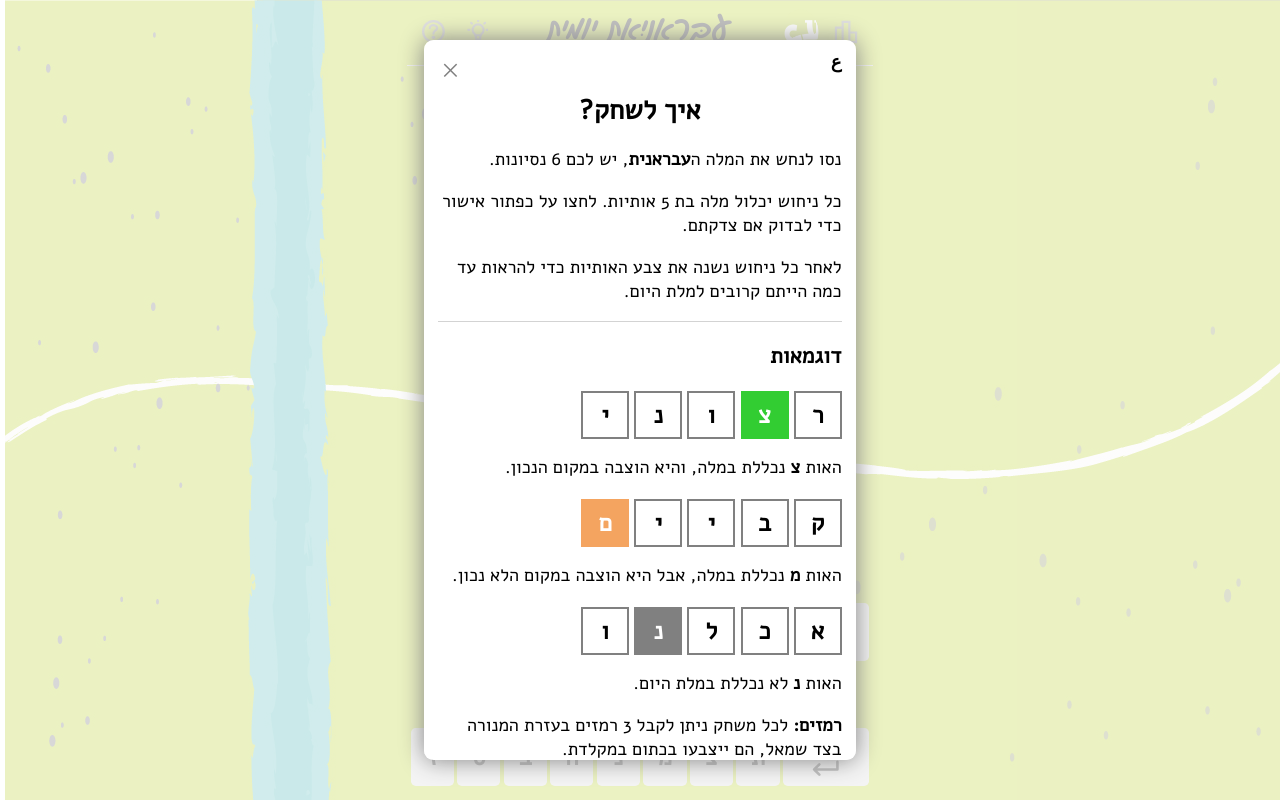
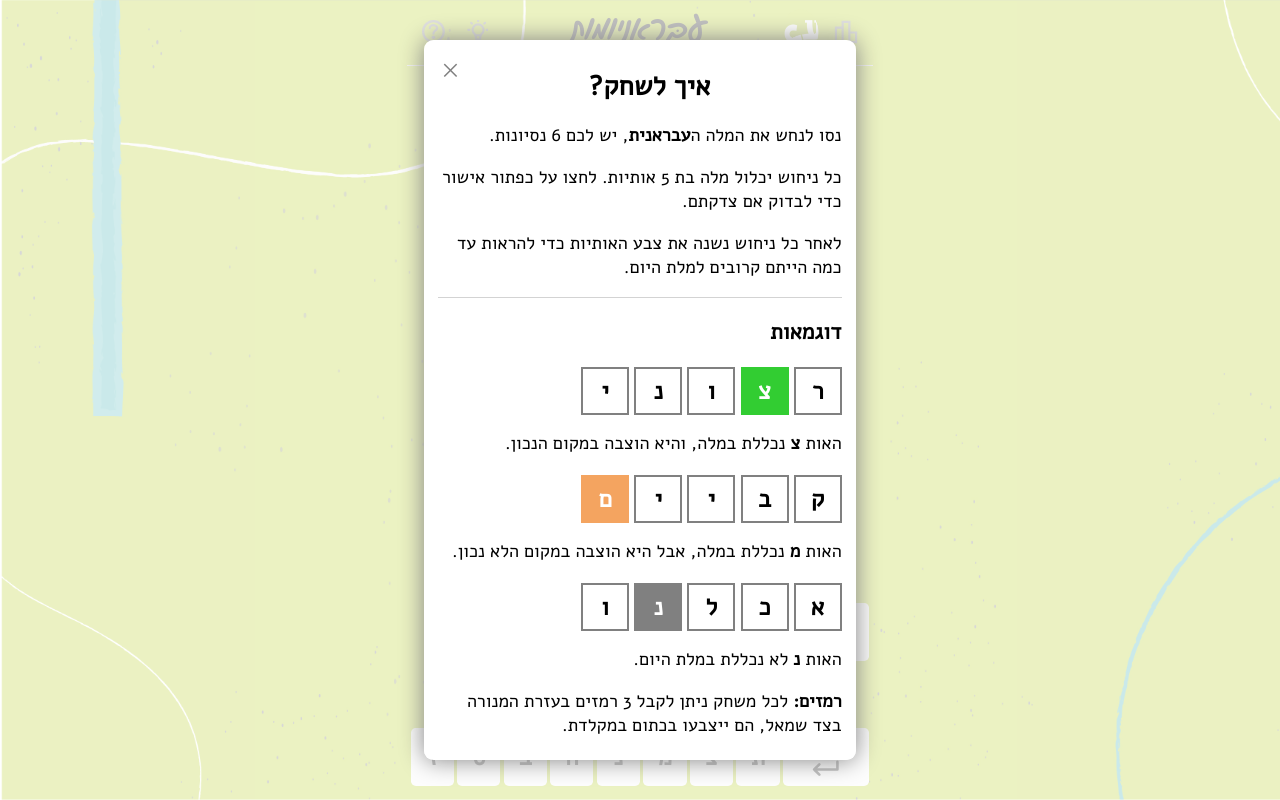
Before and after one commit to asaadsleman/words-guess-v14, a plain HTML site: page public/index.html in a window 1280 px wide. Drawn offline with Linux system fonts and the light colour scheme; no server answers.

Commit message:
final version

```diff
--- a/public/index.html
+++ b/public/index.html
@@ -4,7 +4,7 @@
 <head>
     <meta charset="UTF-8">
     <meta name=viewport content="width=device-width, initial-scale=1.0, maximum-scale=1.0, user-scalable=no">
-    <title>עבראניאת: ללמוד עברית בכיף</title>
+    <title>עִבְּרָאנִיומות: משחק מילים</title>
     <link rel="stylesheet" href="style.css">
 </head>
 <!--
@@ -39,7 +39,7 @@
             <path d="M9 16a5 5 0 1 1 6 0a3.5 3.5 0 0 0 -1 3a2 2 0 0 1 -4 0a3.5 3.5 0 0 0 -1 -3"></path>
             <line x1="9.7" y1="17" x2="14.3" y2="17"></line>
         </svg>
-        <span id="app-name">עִבְּרָאנִיָּאת יומית</span>
+        <span id="app-name">עִבְּרָאנִיומות</span>
         <a href="https://ibraniyat.org/">
             <img id="app-logo" src="logo-ibraniyat.png" height="100%" width="100%" />
         </a>
@@ -119,10 +119,6 @@
     <div id="modal" class="hidden">
         <div id="help-screen" class="hidden">
             <div class="close-button">⨉</div>
-            <div class="lang-button-ar"><b>
-                    ع
-                </b>
-            </div>
             <h1>איך לשחק?</h1>
             <p>נסו לנחש את המלה ה<b>עבראנית</b>, יש לכם 6 נסיונות.</p>
             <p>
--- a/public/index.js
+++ b/public/index.js
@@ -505,7 +505,7 @@ function show_hint() {
     // are hints available?
     let available = 0;
     for (let index = 0; index < 5; index++) {
-        const lett = word_of_the_day[i];
+        const lett = word_of_the_day[index];
         if (!letter_states.hasOwnProperty(lett)) {
             available++;
         }
--- a/public/style.css
+++ b/public/style.css
@@ -45,6 +45,7 @@ body {
     align-items: center;
     font-family: Arimo, Arial, sans-serif;
     background-image: url(back-app.jpg);
+    background-size: cover;
 }
 
 #header {
@@ -162,7 +163,7 @@ span[match="wrong"], .pastel-wrong {
     width: calc(9 * var(--unit));
     height: calc(12 * var(--unit));
     border-radius: calc(1 * var(--unit));
-    background-color: lightgray;
+    background-color: whitesmoke;
     display: inline-flex;
     align-items: center;
     justify-content: center;
```
Also changed, not shown: public/favicon.ico (added), public/game-name.png (deleted), public/help-try.html (deleted).
